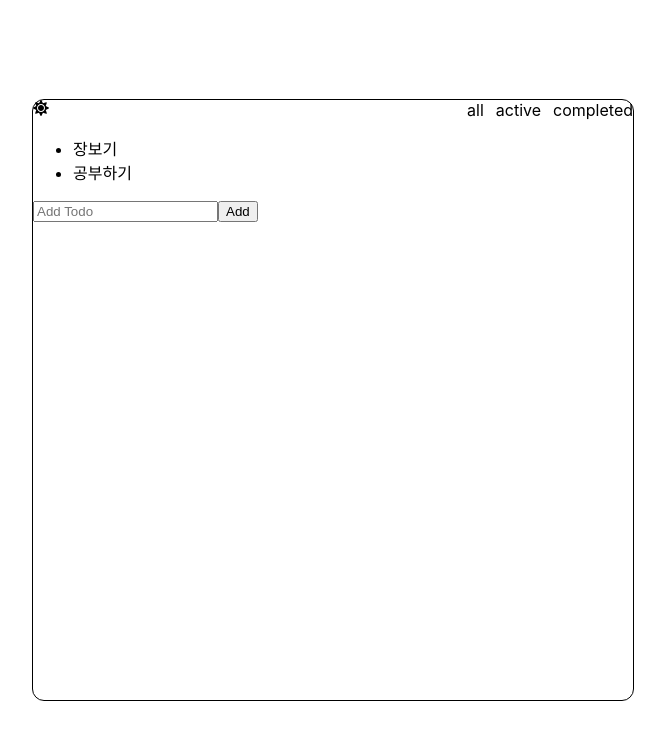
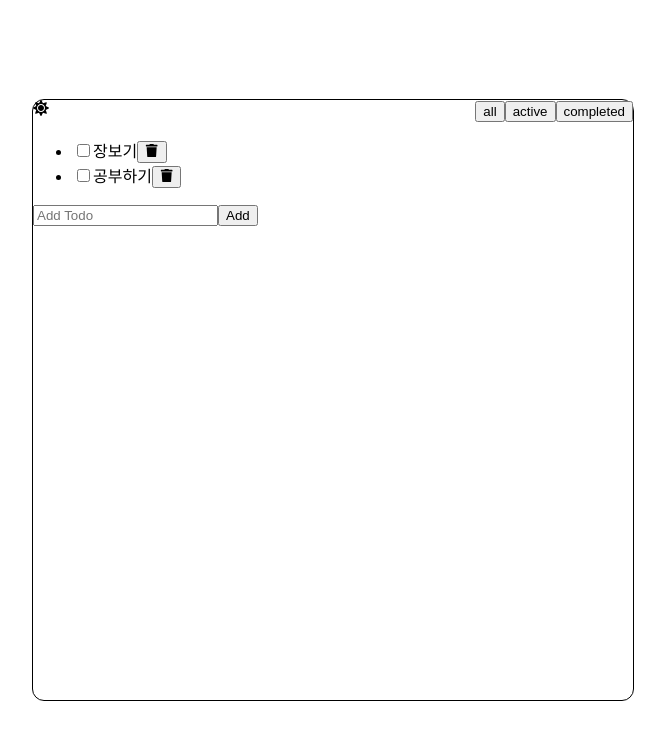
Before and after one commit to cherryc0ck/toDoAppChallenge, a React (Create React App) app: page / in a window 1280 px wide. Shown: the top 740 px of the page, without its empty margins (307-972 px from the left). Built offline with nearby package versions, Linux system fonts and the light colour scheme.

Commit message:
Chore: clean code

```diff
--- a/src/Components/Another/TodoHeader.jsx
+++ b/src/Components/Another/TodoHeader.jsx
@@ -14,11 +14,11 @@ export default function TodoHeader() {
   return (
     <StyledHeader>
       <FaSun />
-      <StyledFilterContainer>
-        <span>all</span>
-        <span>active</span>
-        <span>completed</span>
-      </StyledFilterContainer>
+      <div>
+        <button>all</button>
+        <button>active</button>
+        <button>completed</button>
+      </div>
     </StyledHeader>
   );
 }
--- /dev/null
+++ b/src/Components/TodoItem/TodoItem.jsx
@@ -0,0 +1,21 @@
+import React from 'react';
+import { FaTrash } from 'react-icons/fa';
+
+export default function TodoItem({ todo, onUpdate, onDelete }) {
+  const { text, id, status } = todo;
+
+  const handleUpdate = e => {
+    const status = e.target.checked ? 'completed' : 'active';
+    onUpdate({ ...todo, status });
+  };
+
+  return (
+    <li>
+      <input id={id} type='checkbox' checked={status === 'completed'} onChange={handleUpdate} />
+      <label htmlFor={id}>{text}</label>
+      <button onClick={() => onDelete(todo)}>
+        <FaTrash />
+      </button>
+    </li>
+  );
+}
--- a/src/Components/TodoList/TodoList.jsx
+++ b/src/Components/TodoList/TodoList.jsx
@@ -2,10 +2,11 @@ import React, { useState } from 'react';
 import styled from 'styled-components'
 import { useImmer } from 'use-immer';
 import AddTodo from '../AddTodo/AddTodo';
+import TodoItem from '../TodoItem/TodoItem';
 
 export default function TodoList() {
   const [inputText, setInputText] = useState("");
-  const [toDos, setToDos] = useState([
+  const [todos, setTodos] = useState([
     {
       id: '1',
       text: "장보기",
@@ -18,17 +19,28 @@ export default function TodoList() {
     }
   ]);
 
-  const handleAdd = todo => {
-    setToDos([...toDos, todo]);
+  const handleAdd = added => {
+    setTodos([...todos, added]);
+  };
+
+  const handleDelete = deleted => {
+    setTodos(todos.filter(todo => todo.id !== deleted.id));
+  };
+
+  const handleUpdate = updated => {
+    setTodos(todos.map(todo => todo.id === updated.id ? updated : todo))
   };
 
   return (
     <section>
       <ul>
-        {toDos.map(toDo => (
-          <li key={toDo.id}>
-            <span>{toDo.text}</span>
-          </li>
+        {todos.map(todo => (
+          <TodoItem
+            key={todo.id}
+            todo={todo}
+            onUpdate={handleUpdate}
+            onDelete={handleDelete}
+          />
         ))}
       </ul>
       <AddTodo onAdd={handleAdd} />
```
